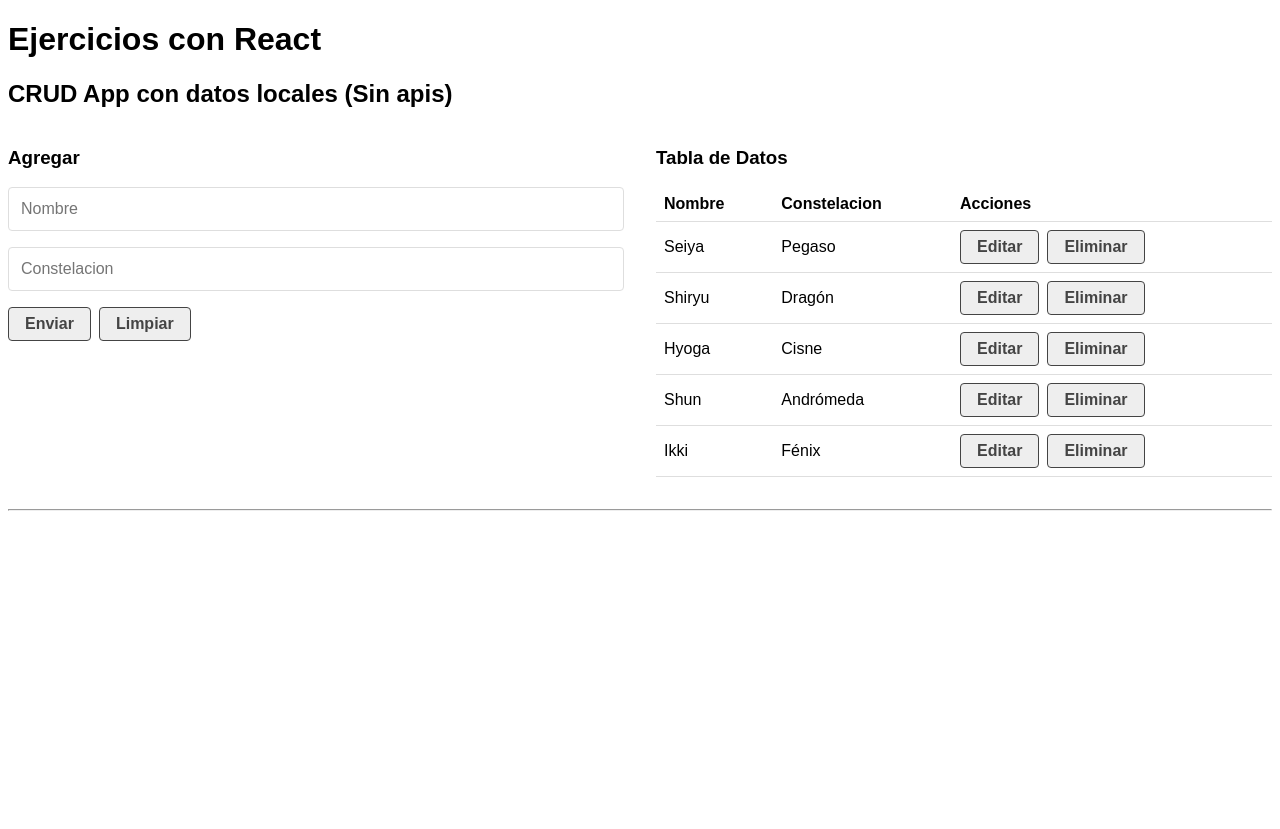
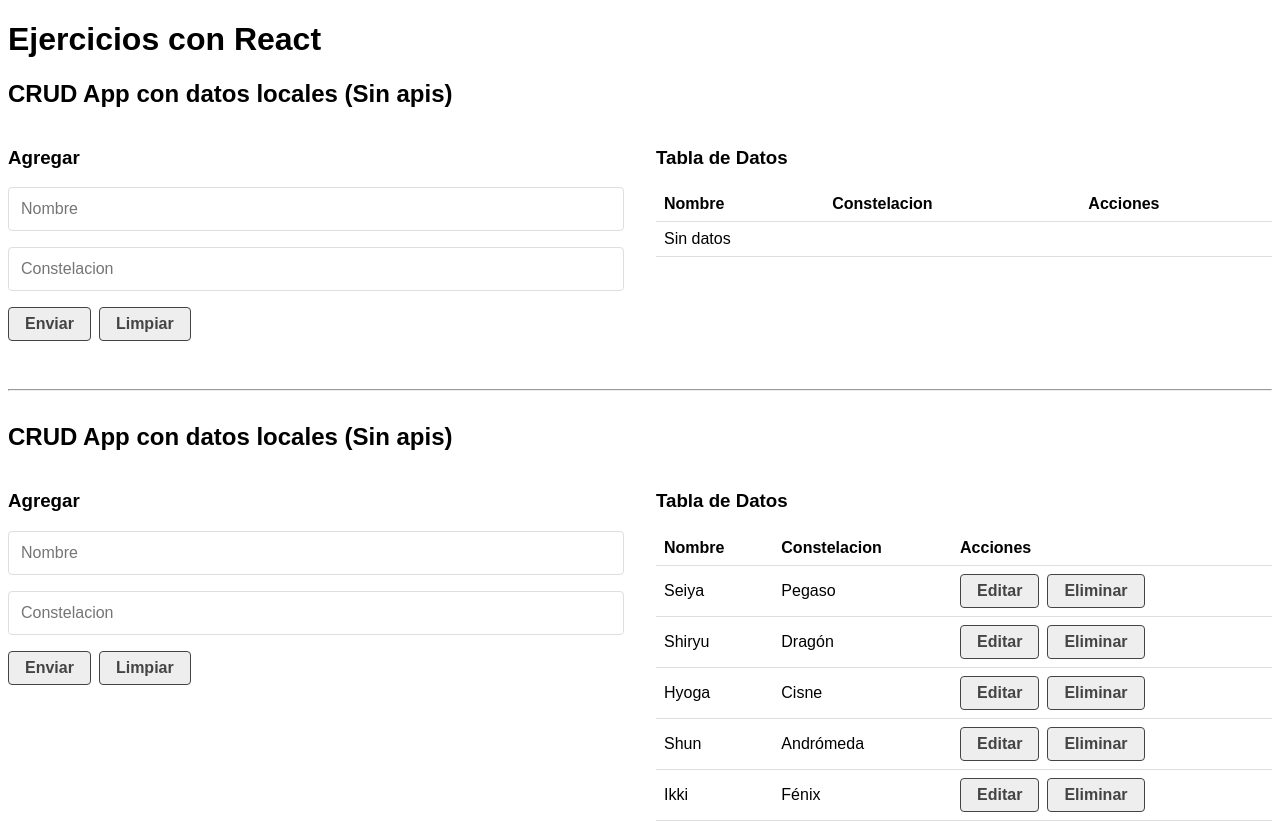
Before and after one commit to policarpio28/react-ejercicios, a React (Create React App) app: page / in a window 1280 px wide. Before the commit the page ends 800 px from the top, so only its background shows below. Built offline with nearby package versions, Linux system fonts and the light colour scheme.

Commit message:
Clase 32. CRUD API - finalizada

```diff
--- a/package.json
+++ b/package.json
@@ -6,6 +6,7 @@
     "@testing-library/jest-dom": "^5.16.5",
     "@testing-library/react": "^13.4.0",
     "@testing-library/user-event": "^13.5.0",
+    "json-server": "^0.17.3",
     "react": "^18.2.0",
     "react-dom": "^18.2.0",
     "react-scripts": "5.0.1",
@@ -15,7 +16,8 @@
     "start": "react-scripts start",
     "build": "react-scripts build",
     "test": "react-scripts test",
-    "eject": "react-scripts eject"
+    "eject": "react-scripts eject",
+    "fake-api": "json-server --watch src/api/32db.json --port 5000"
   },
   "eslintConfig": {
     "extends": [
--- a/src/App.js
+++ b/src/App.js
@@ -1,12 +1,14 @@
 import React from "react";
 import CrudApp from "./components/28_31.CrudApp";
+import CrudApi from "./components/32.CrudApi";
 
 function App() {
   return (
     <>
       <h1>Ejercicios con React</h1>
+      <CrudApi />
+      <hr />
       <CrudApp />
-      <hr />
     </>
   );
 }
--- /dev/null
+++ b/src/api/32db.json
@@ -0,0 +1,29 @@
+{
+    "santos":[
+         {
+        "id": 1,
+        "name": "Seiya",
+        "constellation": "Pegaso"
+      },
+      {
+        "id": 2,
+        "name": "Shiryu",
+        "constellation": "Dragón"
+      },
+      {
+        "id": 3,
+        "name": "Hyoga",
+        "constellation": "Cisne"
+      },
+      {
+        "id": 4,
+        "name": "Shun",
+        "constellation": "Andrómeda"
+      },
+      {
+        "id": 5,
+        "name": "Ikki",
+        "constellation": "Fénix"
+      }
+    ]
+}
--- /dev/null
+++ b/src/components/32.CrudApi.js
@@ -0,0 +1,68 @@
+import React, { useState } from "react";
+import CrudForm from "./28_31.CrudForm";
+import CrudTable from "./28_31.CrudTable";
+
+const CrudApi = () => {
+  // esto es lo q nos traeria de bbdd q es un json
+  const [db, setDb] = useState([]);
+
+  // elemento que se va a editar
+  const [dataToEdit, setDataToEdit] = useState(null);
+
+  // añade un registro al array y repinta el render
+  const createData = (data) => {
+    // creamos un id
+    data.id = Date.now();
+    // lo que ya tenga el objeto , objeto a añadir
+    // repinta el render
+    setDb([...db, data]);
+  };
+
+  const updateData = (data) => {
+    // comparamos el elemento, si es el mismo id reemplzamos el elemento por
+    //el data que es modificado sino dejamos el mismo
+    let newData = db.map((el) => (el.id === data.id ? data : el));
+    // añadimos la nueva lista |  repinta el render
+    setDb(newData);
+  };
+
+  const deleteData = (id) => {
+    let isDelete = window.confirm(
+      `Estas seguro de eliminar el registro con id '${id}' ??`
+    );
+
+    if (isDelete) {
+      // soltra por los elemento que no es el id pasado para nuevo añadirlos a la setData
+      //en vez de hacer un delete del propio elemento
+      let newData = db.filter((el) => el.id !== id);
+      // añadimos la nueva lista |  repinta el render
+      setDb(newData);
+    } else {
+      return;
+    }
+  };
+
+  return (
+    <>
+      <h2>CRUD App con datos locales (Sin apis)</h2>
+      <article className="grid-1-2">
+        {/*formulario para añadir mas objetos*/}
+        <CrudForm
+          //en vez de crear los metodos en el form se los pasamos desde aqui para probar q se puede hacer
+          createData={createData}
+          updateData={updateData}
+          dataToEdit={dataToEdit}
+          setDataToEdit={setDataToEdit}
+        />
+        {/*tabla donde mostrar todo pasando los objetos*/}
+        <CrudTable
+          data={db}
+          setDataToEdit={setDataToEdit}
+          deleteData={deleteData}
+        />
+      </article>
+    </>
+  );
+};
+
+export default CrudApi;
```
Also changed, not shown: 1 other file (tests, documents, lock files or other folders).
